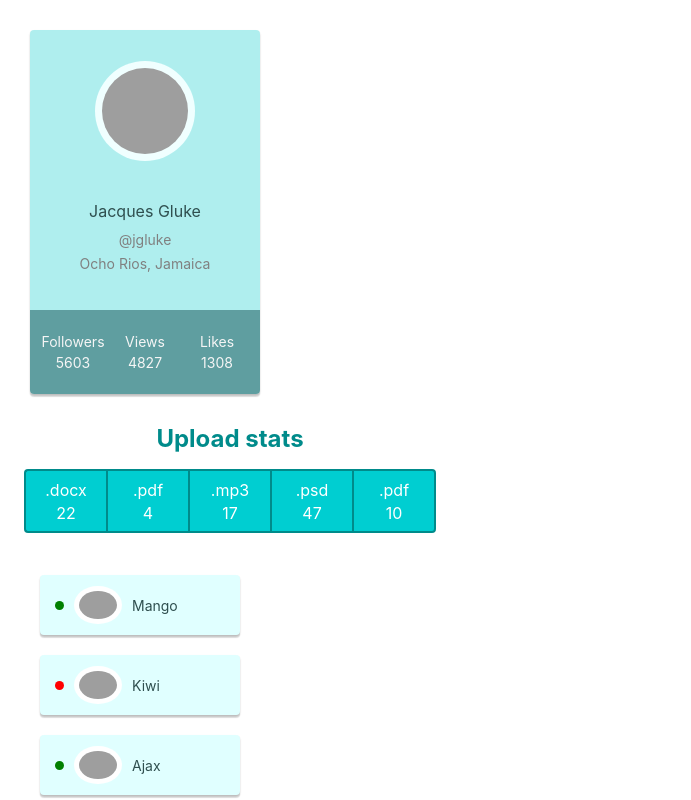
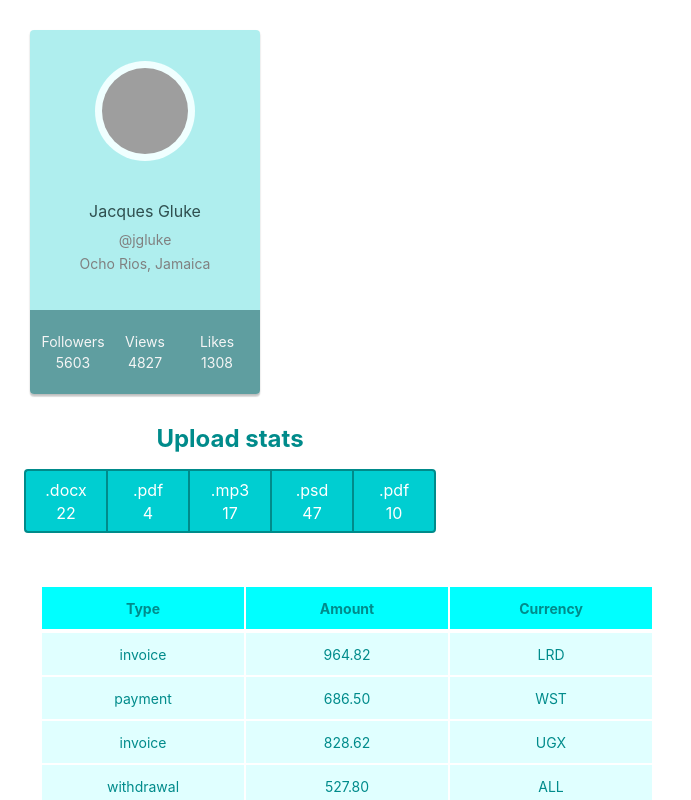
Before and after one commit to SunFlowwerr/goit-react-hw-01-components, a React (Create React App) app: page / in a window 1280 px wide. Shown: the top 800 px of the page, without its empty margins (0-691 px from the left). Built offline with nearby package versions, Linux system fonts and the light colour scheme; grey boxes are pictures that could not be loaded.

Commit message:
added component

```diff
--- a/src/components/App.jsx
+++ b/src/components/App.jsx
@@ -2,8 +2,10 @@
 import user from './Profile/userData/user.json';
 import { Statistics } from './Statistics/Statistics';
 import data from './Statistics/statisticsData/data.json';
-import { FriendList } from './FriendList/FriendList';
-import friends from './FriendList/friendListData/friends.json';
+// import { FriendList } from './FriendList/FriendList';
+// import friends from './FriendList/friendListData/friends.json';
+import { TransactionHistory } from './TransactionHistory/TransactionHistory';
+import transactions from './TransactionHistory/transactionData/transactions.json';
 
 export const App = () => {
   return (
@@ -18,7 +20,8 @@
         likes={user.stats.likes}
       />
       <Statistics title="Upload stats" stats={data} />
-      <FriendList friends={friends} />
+      {/* <FriendList friends={friends} /> */}
+      <TransactionHistory items={transactions} />
     </div>
   );
 };
--- a/src/components/FriendList/FriendList.jsx
+++ /dev/null
@@ -1,26 +0,0 @@
-import PropTypes from 'prop-types';
-import { FriendListItem } from './FriendListItem';
-import css from './FriendList.module.css';
-
-export function FriendList({ friends }) {
-  return (
-    <ul className={css.friendList}>
-      {friends.map(({ avatar, name, isOnline, id }) => (
-        <FriendListItem
-          key={id}
-          avatar={avatar}
-          name={name}
-          isOnline={isOnline}
-        />
-      ))}
-    </ul>
-  );
-}
-
-FriendList.propTypes = {
-  friends: PropTypes.arrayOf(
-    PropTypes.shape({
-      id: PropTypes.number.isRequired,
-    })
-  ),
-};
--- a/src/components/FriendList/FriendList.module.css
+++ /dev/null
@@ -1,6 +0,0 @@
-.friendList {
-  display: flex;
-  flex-direction: column;
-  gap: 20px;
-  list-style: none;
-}
--- a/src/components/FriendList/FriendListItem.jsx
+++ /dev/null
@@ -1,18 +0,0 @@
-import PropTypes from 'prop-types';
-import css from './FriendListItem.module.css';
-
-export const FriendListItem = ({ avatar, name, isOnline }) => {
-  return (
-    <li className={css.item}>
-      <span className={`${css.status} ${css[isOnline]}`}>{isOnline}</span>
-      <img className={css.avatar} src={avatar} alt="User avatar" width="48" />
-      <p className={css.name}>{name}</p>
-    </li>
-  );
-};
-
-Event.propTypes = {
-  avatar: PropTypes.string.isRequired,
-  name: PropTypes.string.isRequired,
-  isOnline: PropTypes.bool.isRequired,
-};
--- a/src/components/FriendList/FriendListItem.module.css
+++ /dev/null
@@ -1,42 +0,0 @@
-.item {
-  display: flex;
-  flex-direction: row;
-  align-items: center;
-  justify-content: start;
-  gap: 10px;
-  padding: 15px;
-  width: 200px;
-  height: 60px;
-  box-sizing: border-box;
-  border-radius: 4px;
-  background-color: #e0ffff;
-  color: #2f4f4f;
-  box-shadow: 0px 3px 1px rgba(0, 0, 0, 0.1), 0px 1px 2px rgba(0, 0, 0, 0.08),
-    0px 2px 2px rgba(0, 0, 0, 0.12);
-}
-
-.status {
-  width: 9px;
-  height: 9px;
-  box-sizing: border-box;
-  border-radius: 100%;
-}
-
-.true {
-  background-color: green;
-}
-
-.false {
-  background-color: red;
-}
-
-.avatar {
-  padding: 5px;
-  box-sizing: border-box;
-  border-radius: 100%;
-  background-color: #ffffff;
-}
-
-.name {
-  font-size: 14px;
-}
--- a/src/components/FriendList/friendListData/friends.json
+++ /dev/null
@@ -1,32 +0,0 @@
-[
-  {
-    "avatar": "https://cdn-icons-png.flaticon.com/512/1998/1998592.png",
-    "name": "Mango",
-    "isOnline": true,
-    "id": 1812
-  },
-  {
-    "avatar": "https://cdn-icons-png.flaticon.com/512/616/616438.png",
-    "name": "Kiwi",
-    "isOnline": false,
-    "id": 1137
-  },
-  {
-    "avatar": "https://cdn-icons-png.flaticon.com/512/1623/1623681.png",
-    "name": "Ajax",
-    "isOnline": true,
-    "id": 1213
-  },
-  {
-    "avatar": "https://cdn-icons-png.flaticon.com/512/2977/2977285.png",
-    "name": "Jay",
-    "isOnline": true,
-    "id": 1714
-  },
-  {
-    "avatar": "https://cdn-icons-png.flaticon.com/512/1998/1998749.png",
-    "name": "Poly",
-    "isOnline": false,
-    "id": 1284
-  }
-]
--- /dev/null
+++ b/src/components/TransactionHistory/TransactionHistory.jsx
@@ -0,0 +1,29 @@
+import PropTypes from 'prop-types';
+import css from './TransactionHistory.module.css';
+
+export const TransactionHistory = ({ items }) => {
+  return (
+    <table className={css.transactionHistory}>
+      <thead>
+        <tr>
+          <th className={css.mainCell}>Type</th>
+          <th className={css.mainCell}>Amount</th>
+          <th className={css.mainCell}>Currency</th>
+        </tr>
+      </thead>
+      <tbody>
+        {items.map(({ id, type, amount, currency }) => (
+          <tr key={id}>
+            <td className={css.cell}>{type}</td>
+            <td className={css.cell}>{amount}</td>
+            <td className={css.cell}>{currency}</td>
+          </tr>
+        ))}
+      </tbody>
+    </table>
+  );
+};
+
+Event.propTypes = {
+  items: PropTypes.arrayOf(PropTypes.string.isRequired).isRequired,
+};
--- /dev/null
+++ b/src/components/TransactionHistory/TransactionHistory.module.css
@@ -0,0 +1,21 @@
+.transactionHistory {
+  display: flex;
+  flex-direction: column;
+  margin: 40px;
+  color: #008b8b;
+  font-size: 14px;
+}
+
+.mainCell {
+  text-align: center;
+  width: 200px;
+  height: 40px;
+  background-color: #00ffff;
+}
+
+.cell {
+  text-align: center;
+  width: 200px;
+  height: 40px;
+  background-color: #e0ffff;
+}
--- /dev/null
+++ b/src/components/TransactionHistory/transactionData/transactions.json
@@ -0,0 +1,122 @@
+[
+  {
+    "id": "1e0700a2-5183-4291-85cc-2065a036a683",
+    "type": "invoice",
+    "amount": "964.82",
+    "currency": "LRD"
+  },
+  {
+    "id": "a30f821b-4d25-4ff0-abdd-e340b3f0dd2b",
+    "type": "payment",
+    "amount": "686.50",
+    "currency": "WST"
+  },
+  {
+    "id": "44dca67a-8e5a-4798-bf8e-b15efd4e1abd",
+    "type": "invoice",
+    "amount": "828.62",
+    "currency": "UGX"
+  },
+  {
+    "id": "ea8ed3dc-2b68-4a53-905a-53ecb0adef33",
+    "type": "withdrawal",
+    "amount": "527.80",
+    "currency": "ALL"
+  },
+  {
+    "id": "ea76146a-0b00-4b80-bc02-a8c822176712",
+    "type": "withdrawal",
+    "amount": "371.43",
+    "currency": "MUR"
+  },
+  {
+    "id": "63ca02f9-d637-46b5-9237-f3b24425e029",
+    "type": "payment",
+    "amount": "862.44",
+    "currency": "AUD"
+  },
+  {
+    "id": "ed0263e8-59a5-4bf1-87e0-2bb88e53dc34",
+    "type": "withdrawal",
+    "amount": "907.00",
+    "currency": "GEL"
+  },
+  {
+    "id": "6013bad0-750c-4691-8bc2-d8f2b43969c4",
+    "type": "withdrawal",
+    "amount": "352.52",
+    "currency": "UGX"
+  },
+  {
+    "id": "252c7be4-8b06-4fa7-8d42-61fb835b70d5",
+    "type": "payment",
+    "amount": "388.98",
+    "currency": "TOP"
+  },
+  {
+    "id": "4eaab41b-b967-40ac-82ed-85fc66f646f1",
+    "type": "deposit",
+    "amount": "103.10",
+    "currency": "BWP"
+  },
+  {
+    "id": "9648a350-8469-42d5-8bf3-18090de5fe67",
+    "type": "withdrawal",
+    "amount": "322.32",
+    "currency": "MRO"
+  },
+  {
+    "id": "9c5c25fb-1a95-4b2f-8d1f-4c4426d677cc",
+    "type": "invoice",
+    "amount": "14.79",
+    "currency": "PYG"
+  },
+  {
+    "id": "43ef232c-80e9-4d6f-b48a-b22405620de3",
+    "type": "payment",
+    "amount": "904.86",
+    "currency": "CHF"
+  },
+  {
+    "id": "5161682e-e620-4019-ab0a-24ceb10fbd20",
+    "type": "withdrawal",
+    "amount": "307.08",
+    "currency": "NOK"
+  },
+  {
+    "id": "7b119d71-42e6-4c42-a141-6818b07bb9ff",
+    "type": "invoice",
+    "amount": "275.07",
+    "currency": "AWG"
+  },
+  {
+    "id": "a4f65722-65c4-4c28-b1f4-b8ed988bb205",
+    "type": "deposit",
+    "amount": "213.10",
+    "currency": "STD"
+  },
+  {
+    "id": "c6e5784b-0ca3-48d6-86e5-b5128af5a523",
+    "type": "invoice",
+    "amount": "116.11",
+    "currency": "CUP CUC"
+  },
+  {
+    "id": "c9ebed6a-3a02-4b49-ac0d-0534b51f2bfd",
+    "type": "invoice",
+    "amount": "878.67",
+    "currency": "HKD"
+  },
+  {
+    "id": "a4a98b0e-b22c-438b-9f83-de2df52110c8",
+    "type": "invoice",
+    "amount": "725.03",
+    "currency": "UYU UYI"
+  },
+  {
+    "id": "b39bfa7a-0166-4c47-94d6-87d20590f746",
+    "type": "payment",
+    "amount": "405.45",
+    "currency": "MDL"
+  }
+]
```
